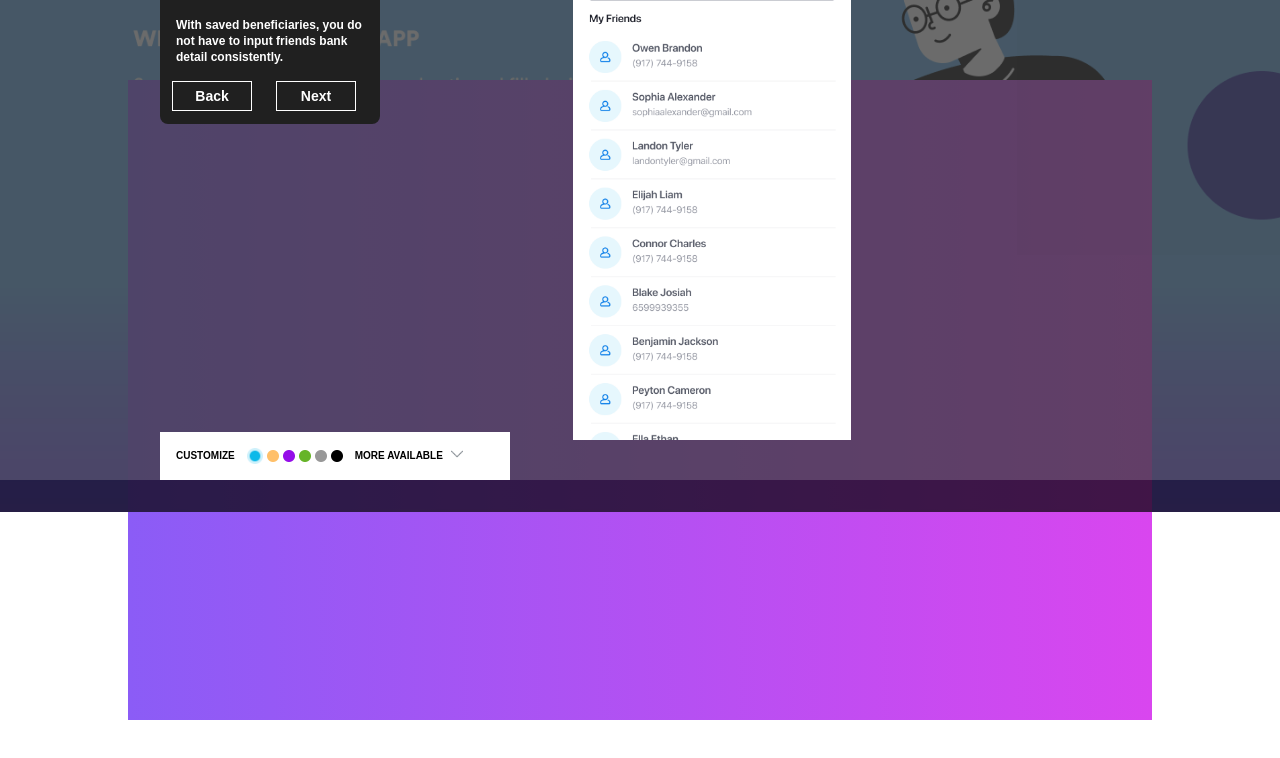
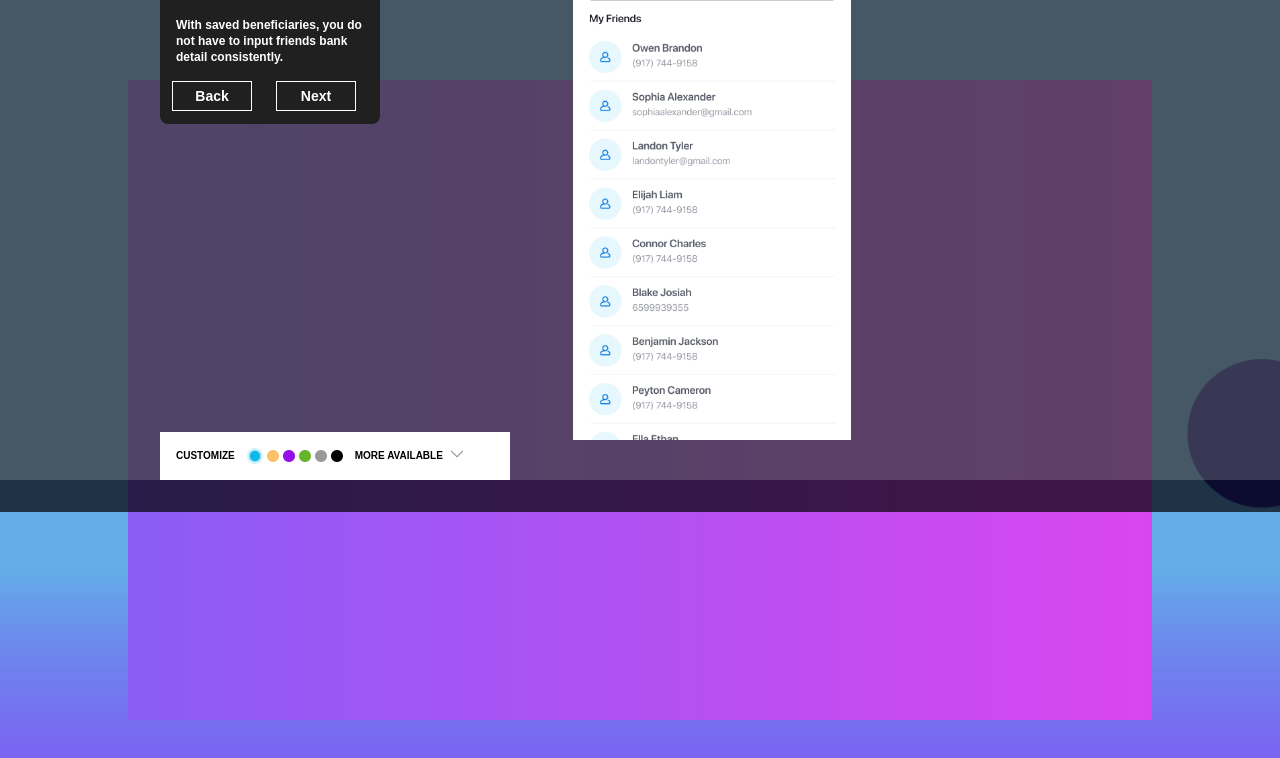
Before and after one commit to Alade5673/demo_app, a React (Create React App) app: page /send in a window 1280 px wide. Shown: the top 758 px of the page. Built offline with nearby package versions, Linux system fonts and the light colour scheme.

Commit message:
created second background and made it towork on other pages

```diff
--- a/src/App.js
+++ b/src/App.js
@@ -1,7 +1,7 @@
 import './App.css';
 import Home from './screens/Home';
 import SendMoney from './screens/sendmoney/SendMoney';
-import { BrowserRouter as Router, Route, Routes, useLocation} from 'react-router-dom';
+import { BrowserRouter as Router, Route, Routes, useLocation } from 'react-router-dom';
 import MoveMoney from './screens/sendmoney/MoveMoney';
 import Send from './screens/sendmoney/Send';
 import SendNext from './screens/sendmoney/SendNext';
@@ -12,24 +12,20 @@ import Fund from './screens/topup/Fund';
 import Card from './screens/topup/Card';
 import CardNext from './screens/topup/CardNext';
 import TopSuccess from './screens/topup/TopSuccess';
+import { useEffect, useState } from 'react';
 
 function App() {
-
-  let location
-
-console.log(window.location)
+  const [visibility, setVisibility] = useState('fixed')
 
 
   return (
     <Router>
-      {/* {location = useLocation()} */}
-      <div className="App bg-cover relative -z-20 h-screen">
-        <div className={`${window.location.pathname === "/" ? "hidden" : "fixed"}
-        w-[80%] h-[80%] -z-10 top-[10%] left-[10%] mx-auto bg-gradient-to-r from-violet-500 to-fuchsia-500`}></div>
-          <div div className='w-full h-full relative z-20' style={{backgroundColor: "rgba(0,0,0,0.7)"}}>
-
+      <div className="App bg-cover fixed w-full -z-20 h-screen" onClick={(e) => e.stopPropagation()}>
+        <div className={`${visibility}
+        w-[80%] h-[80%]  -z-10 top-[10%] left-[10%] mx-auto bg-gradient-to-r from-violet-500 to-fuchsia-500`} onClick={(e) => e.stopPropagation()} ></div>
+        <div onClick={(e) => e.stopPropagation()} className='w-full h-full relative z-20' style={{ backgroundColor: "rgba(0,0,0,0.7)" }} >
           <Routes>
-                  <Route exact path='/' element={<Home />} />
+            <Route exact path='/' element={<Home setVisibility={setVisibility} />} />
             <Route path='/move-money' element={<MoveMoney />} />
             <Route path='/send-money' element={<SendMoney />} />
             <Route path='/send' element={<Send />} />
--- a/src/screens/Home.js
+++ b/src/screens/Home.js
@@ -1,4 +1,4 @@
-import React, {useState} from "react";
+import React, { useEffect, useState } from "react";
 import '../App.css';
 import Button from '../components/Button';
 import test from '../assets/empty.png'
@@ -8,20 +8,31 @@ import Option from '../components/Option';
 import { useNavigate, useLocation } from 'react-router-dom';
 import Steps from "../components/Steps"
 
-function Home() {
+function Home({ setVisibility }) {
   let location = useLocation();
 
   const navigate = useNavigate();
+  useEffect(() => {
+
+      setVisibility('hidden')
+
+    return () => {
+      setVisibility('fixed')
+    }
+  }, [location, setVisibility])
+
+
+  console.log(location);
 
   const [toggle, setToggle] = useState(true);
   const toggleButton = () => setToggle(!toggle);
 
   const [option, setOption] = useState("Send Money");
 
- const noop = () => {navigate('/send-money')};
+  const noop = () => { navigate('/send-money') };
 
   return (
-    <div onClick={()=>console.log("hello")}>
+    <div >
       <div className="w-full flex justify-center">
         <div className='w-6/12 flex items-center'>
           <div className="w-[80%] flex flex-col justify-center items-center text-center h-[80%] my-auto rounded-lg bg-white mx-auto">
@@ -35,7 +46,7 @@ function Home() {
 
             <hr className='mt-8'
               style={{
-            color:'#000000',
+                color: '#000000',
                 backgroundColor: '#000000',
                 height: 2,
                 width: 60,
@@ -80,7 +91,7 @@ function Home() {
             <div className="flex mt-10 place-items--center">
 
               {/* <div className={[toggle ? "border border-sky-500" : "border-2 border-[#E5E5E5]"]} onClick={toggleButton} > */}
-          <div className="border border-sky-500 items-center"  onClick={toggleButton} >
+              <div className="border border-sky-500 items-center" onClick={toggleButton} >
                 <Option
                   width="170px"
                   height="100px"
@@ -89,7 +100,7 @@ function Home() {
                   // color={toggle ? "#0DB9E9" : "#000000"}
                   fontSize='18px'
                   fontWeight="normal"
-              img={<img className="w-5 h-5 mt-1" src={colored_radio} /> }
+                  img={<img className="w-5 h-5 mt-1" src={colored_radio} />}
                   // img={toggle ? <img className="w-5 h-5" src={colored_radio} /> : <img className="w-5 h-5" src={uncolored_radio} />}
                   onClick={noop}
 
@@ -135,7 +146,7 @@ function Home() {
         </div>
 
         <div className='w-6/12 flex flex-col justify-center items-center rounded-md'>
-        <img src={test} className="h-[700px] p-[65px] rounded-md"/>
+          <img src={test} className="h-[700px] p-[65px] rounded-md" />
         </div>
 
         <div>
```
Also changed, not shown: 1 other file (tests, documents, lock files or other folders). Lines whose indentation alone changed are shown as unchanged.
